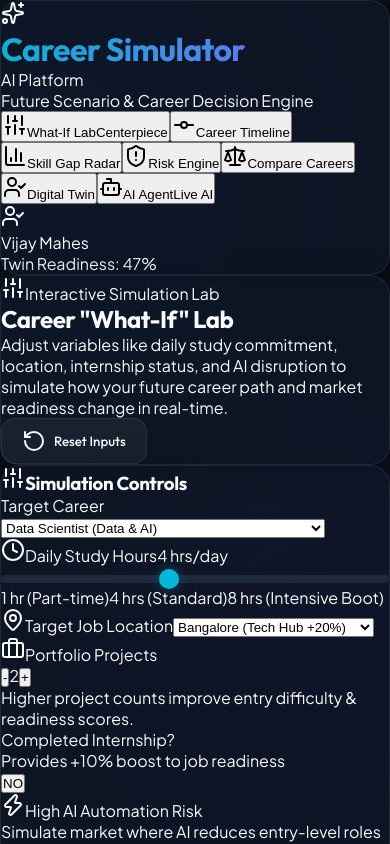
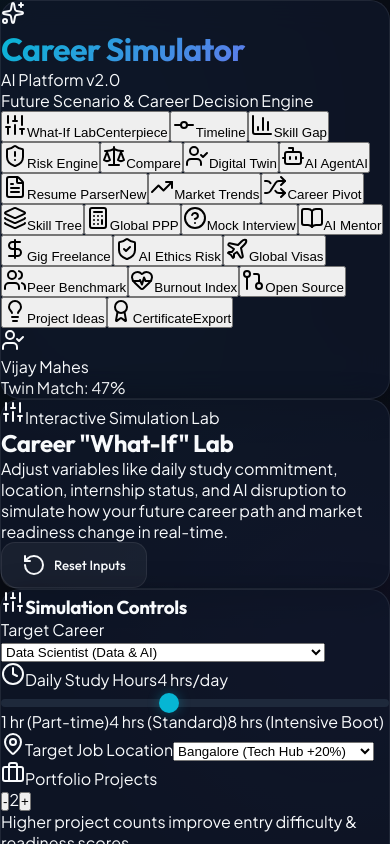
Before and after one commit to vijaymahes9080/Career-Simulator, a React (Vite) app: page / in a window 390 px wide. Shown: the top 844 px of the page. Built offline with nearby package versions, Linux system fonts and the light colour scheme.

Commit message:
feat(core): Integrate 15 innovative feature modules into Career Simulator v2.0

```diff
--- a/src/App.jsx
+++ b/src/App.jsx
@@ -8,14 +8,29 @@ import CareerComparison from './components/CareerComparison';
 import DigitalTwin from './components/DigitalTwin';
 import AiAgent from './components/AiAgent';
 
+import ResumeAnalyzer from './components/ResumeAnalyzer';
+import MarketTrends from './components/MarketTrends';
+import CareerPivot from './components/CareerPivot';
+import SkillTree from './components/SkillTree';
+import SalaryCalculator from './components/SalaryCalculator';
+import MockInterview from './components/MockInterview';
+import AiMentor from './components/AiMentor';
+import GigSimulator from './components/GigSimulator';
+import AiEthicsRisk from './components/AiEthicsRisk';
+import VisaRelocation from './components/VisaRelocation';
+import PeerBenchmark from './components/PeerBenchmark';
+import BurnoutGauge from './components/BurnoutGauge';
+import OpenSourceImpact from './components/OpenSourceImpact';
+import ProjectIdeasGenerator from './components/ProjectIdeasGenerator';
+import CertificateGenerator from './components/CertificateGenerator';
+
 import { CAREERS, INITIAL_USER_PROFILE } from './data/careersData';
 import { calculateCompatibility } from './engine/simulationEngine';
-import { Sparkles, Terminal, Layers } from 'lucide-react';
 
 export default function App() {
   const [activeTab, setActiveTab] = useState('whatif');
   const [userProfile, setUserProfile] = useState(INITIAL_USER_PROFILE);
-  const [selectedCareer, setSelectedCareer] = useState(CAREERS[0]); // Data Scientist
+  const [selectedCareer, setSelectedCareer] = useState(CAREERS[0]);
 
   const currentTwinMatch = calculateCompatibility(userProfile, selectedCareer);
 
@@ -33,56 +48,52 @@ export default function App() {
       {/* Main Container */}
       <main className="flex-1 max-w-7xl w-full mx-auto px-4 lg:px-8 pb-16">
         {activeTab === 'whatif' && (
-          <WhatIfLab
-            userProfile={userProfile}
-            careers={CAREERS}
-            selectedCareer={selectedCareer}
-            setSelectedCareer={setSelectedCareer}
-          />
+          <WhatIfLab userProfile={userProfile} careers={CAREERS} selectedCareer={selectedCareer} setSelectedCareer={setSelectedCareer} />
         )}
 
-        {activeTab === 'timeline' && (
-          <CareerTimeline
-            selectedCareer={selectedCareer}
-          />
+        {activeTab === 'timeline' && <CareerTimeline selectedCareer={selectedCareer} />}
+
+        {activeTab === 'skillgap' && <SkillGapRadar userProfile={userProfile} selectedCareer={selectedCareer} />}
+
+        {activeTab === 'risk' && <RiskEngine selectedCareer={selectedCareer} />}
+
+        {activeTab === 'compare' && <CareerComparison userProfile={userProfile} careers={CAREERS} />}
+
+        {activeTab === 'twin' && <DigitalTwin userProfile={userProfile} setUserProfile={setUserProfile} careers={CAREERS} />}
+
+        {activeTab === 'aiagent' && (
+          <AiAgent userProfile={userProfile} careers={CAREERS} setSelectedCareer={setSelectedCareer} setActiveTab={setActiveTab} />
         )}
 
-        {activeTab === 'skillgap' && (
-          <SkillGapRadar
-            userProfile={userProfile}
-            selectedCareer={selectedCareer}
-          />
-        )}
+        {activeTab === 'resume' && <ResumeAnalyzer userProfile={userProfile} setUserProfile={setUserProfile} careers={CAREERS} setActiveTab={setActiveTab} />}
 
-        {activeTab === 'risk' && (
-          <RiskEngine
-            selectedCareer={selectedCareer}
-          />
-        )}
+        {activeTab === 'trends' && <MarketTrends selectedCareer={selectedCareer} />}
 
-        {activeTab === 'compare' && (
-          <CareerComparison
-            userProfile={userProfile}
-            careers={CAREERS}
-          />
-        )}
+        {activeTab === 'pivot' && <CareerPivot userProfile={userProfile} careers={CAREERS} />}
 
-        {activeTab === 'twin' && (
-          <DigitalTwin
-            userProfile={userProfile}
-            setUserProfile={setUserProfile}
-            careers={CAREERS}
-          />
-        )}
+        {activeTab === 'skilltree' && <SkillTree selectedCareer={selectedCareer} />}
 
-        {activeTab === 'aiagent' && (
-          <AiAgent
-            userProfile={userProfile}
-            careers={CAREERS}
-            setSelectedCareer={setSelectedCareer}
-            setActiveTab={setActiveTab}
-          />
-        )}
+        {activeTab === 'ppp' && <SalaryCalculator selectedCareer={selectedCareer} />}
+
+        {activeTab === 'mock' && <MockInterview selectedCareer={selectedCareer} />}
+
+        {activeTab === 'mentor' && <AiMentor selectedCareer={selectedCareer} />}
+
+        {activeTab === 'gig' && <GigSimulator selectedCareer={selectedCareer} />}
+
+        {activeTab === 'ethics' && <AiEthicsRisk selectedCareer={selectedCareer} />}
+
+        {activeTab === 'visa' && <VisaRelocation selectedCareer={selectedCareer} />}
+
+        {activeTab === 'peer' && <PeerBenchmark userProfile={userProfile} selectedCareer={selectedCareer} />}
+
+        {activeTab === 'burnout' && <BurnoutGauge selectedCareer={selectedCareer} />}
+
+        {activeTab === 'opensource' && <OpenSourceImpact selectedCareer={selectedCareer} />}
+
+        {activeTab === 'projects' && <ProjectIdeasGenerator selectedCareer={selectedCareer} />}
+
+        {activeTab === 'cert' && <CertificateGenerator userProfile={userProfile} selectedCareer={selectedCareer} currentTwinMatch={currentTwinMatch} />}
       </main>
 
       {/* Footer */}
@@ -92,7 +103,7 @@ export default function App() {
             <div className="w-6 h-6 rounded bg-cyan-500/20 text-cyan-400 flex items-center justify-center font-bold">
               CS
             </div>
-            <span className="font-semibold text-slate-200">Career Simulator Platform</span>
+            <span className="font-semibold text-slate-200">Career Simulator Platform v2.0</span>
             <span>— AI-Powered Career Decision Intelligence Engine</span>
           </div>
 
--- a/src/components/Navbar.jsx
+++ b/src/components/Navbar.jsx
@@ -7,18 +7,48 @@ import {
   Scale,
   UserCheck,
   Bot,
-  Sparkles
+  Sparkles,
+  FileText,
+  TrendingUp,
+  Shuffle,
+  Layers,
+  Calculator,
+  HelpCircle,
+  BookOpen,
+  DollarSign,
+  ShieldCheck,
+  Plane,
+  Users,
+  HeartPulse,
+  GitPullRequest,
+  Lightbulb,
+  Award
 } from 'lucide-react';
 
 export default function Navbar({ activeTab, setActiveTab, userProfile, currentTwinMatch }) {
   const navItems = [
     { id: 'whatif', label: 'What-If Lab', icon: Sliders, badge: 'Centerpiece' },
-    { id: 'timeline', label: 'Career Timeline', icon: GitCommit },
-    { id: 'skillgap', label: 'Skill Gap Radar', icon: BarChart3 },
+    { id: 'timeline', label: 'Timeline', icon: GitCommit },
+    { id: 'skillgap', label: 'Skill Gap', icon: BarChart3 },
     { id: 'risk', label: 'Risk Engine', icon: ShieldAlert },
-    { id: 'compare', label: 'Compare Careers', icon: Scale },
+    { id: 'compare', label: 'Compare', icon: Scale },
     { id: 'twin', label: 'Digital Twin', icon: UserCheck },
-    { id: 'aiagent', label: 'AI Agent', icon: Bot, badge: 'Live AI' },
+    { id: 'aiagent', label: 'AI Agent', icon: Bot, badge: 'AI' },
+    { id: 'resume', label: 'Resume Parser', icon: FileText, badge: 'New' },
+    { id: 'trends', label: 'Market Trends', icon: TrendingUp },
+    { id: 'pivot', label: 'Career Pivot', icon: Shuffle },
+    { id: 'skilltree', label: 'Skill Tree', icon: Layers },
+    { id: 'ppp', label: 'Global PPP', icon: Calculator },
+    { id: 'mock', label: 'Mock Interview', icon: HelpCircle },
+    { id: 'mentor', label: 'AI Mentor', icon: BookOpen },
+    { id: 'gig', label: 'Gig Freelance', icon: DollarSign },
+    { id: 'ethics', label: 'AI Ethics Risk', icon: ShieldCheck },
+    { id: 'visa', label: 'Global Visas', icon: Plane },
+    { id: 'peer', label: 'Peer Benchmark', icon: Users },
+    { id: 'burnout', label: 'Burnout Index', icon: HeartPulse },
+    { id: 'opensource', label: 'Open Source', icon: GitPullRequest },
+    { id: 'projects', label: 'Project Ideas', icon: Lightbulb },
+    { id: 'cert', label: 'Certificate', icon: Award, badge: 'Export' },
   ];
 
   return (
@@ -34,7 +64,7 @@ export default function Navbar({ activeTab, setActiveTab, userProfile, currentTw
             <div className="flex items-center gap-2">
               <h1 className="text-xl font-bold text-gradient">Career Simulator</h1>
               <span className="text-[10px] font-semibold tracking-wider uppercase bg-cyan-500/10 text-cyan-400 border border-cyan-500/20 px-2 py-0.5 rounded-full">
-                AI Platform
+                AI Platform v2.0
               </span>
             </div>
             <p className="text-xs text-[var(--text-muted)]">Future Scenario & Career Decision Engine</p>
@@ -42,7 +72,7 @@ export default function Navbar({ activeTab, setActiveTab, userProfile, currentTw
         </div>
 
         {/* Nav Tabs */}
-        <nav className="flex items-center gap-1 overflow-x-auto w-full md:w-auto py-1 scrollbar-none">
+        <nav className="flex items-center gap-1 overflow-x-auto w-full md:w-auto py-1 scrollbar-none max-w-2xl">
           {navItems.map((item) => {
             const Icon = item.icon;
             const isActive = activeTab === item.id;
@@ -50,16 +80,16 @@ export default function Navbar({ activeTab, setActiveTab, userProfile, currentTw
               <button
                 key={item.id}
                 onClick={() => setActiveTab(item.id)}
-                className={`relative flex items-center gap-2 px-3 py-2 rounded-lg text-xs md:text-sm font-medium transition-all whitespace-nowrap ${
+                className={`relative flex items-center gap-1.5 px-3 py-1.5 rounded-lg text-xs font-medium transition-all whitespace-nowrap ${
                   isActive
                     ? 'bg-cyan-500/15 text-cyan-300 border border-cyan-500/30 shadow-md'
                     : 'text-[var(--text-secondary)] hover:text-white hover:bg-white/5'
                 }`}
               >
-                <Icon className={`w-4 h-4 ${isActive ? 'text-cyan-400' : 'text-slate-400'}`} />
+                <Icon className={`w-3.5 h-3.5 ${isActive ? 'text-cyan-400' : 'text-slate-400'}`} />
                 <span>{item.label}</span>
                 {item.badge && (
-                  <span className="text-[9px] font-bold px-1.5 py-0.2 rounded bg-violet-500/20 text-violet-300 border border-violet-500/30">
+                  <span className="text-[9px] font-bold px-1.5 py-0.1 rounded bg-violet-500/20 text-violet-300 border border-violet-500/30">
                     {item.badge}
                   </span>
                 )}
@@ -76,7 +106,7 @@ export default function Navbar({ activeTab, setActiveTab, userProfile, currentTw
           <div>
             <div className="font-semibold text-slate-200">{userProfile.name}</div>
             <div className="text-[11px] text-slate-400">
-              Twin Readiness: <span className="text-emerald-400 font-bold">{currentTwinMatch}%</span>
+              Twin Match: <span className="text-emerald-400 font-bold">{currentTwinMatch}%</span>
             </div>
           </div>
         </div>
```
